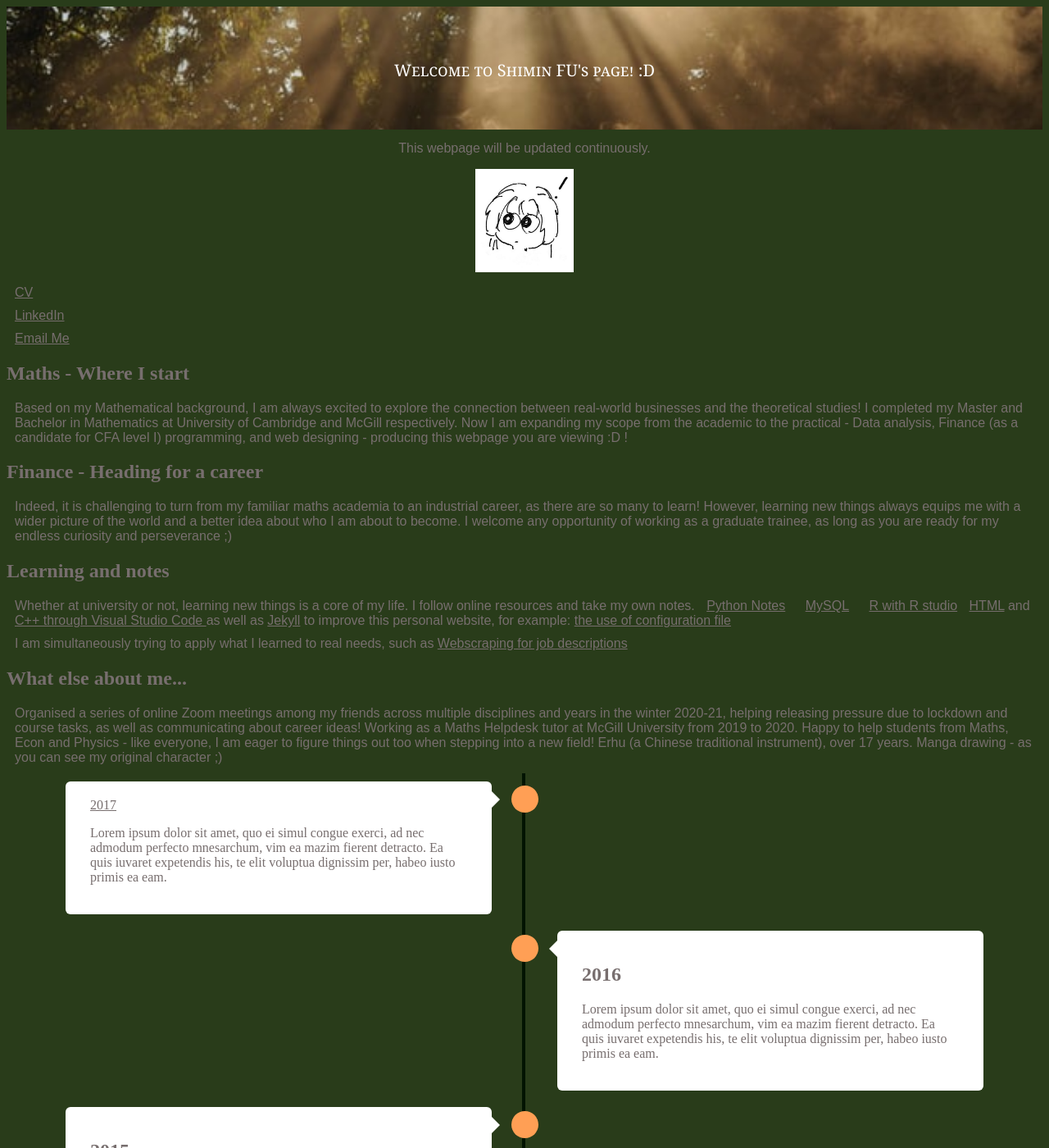
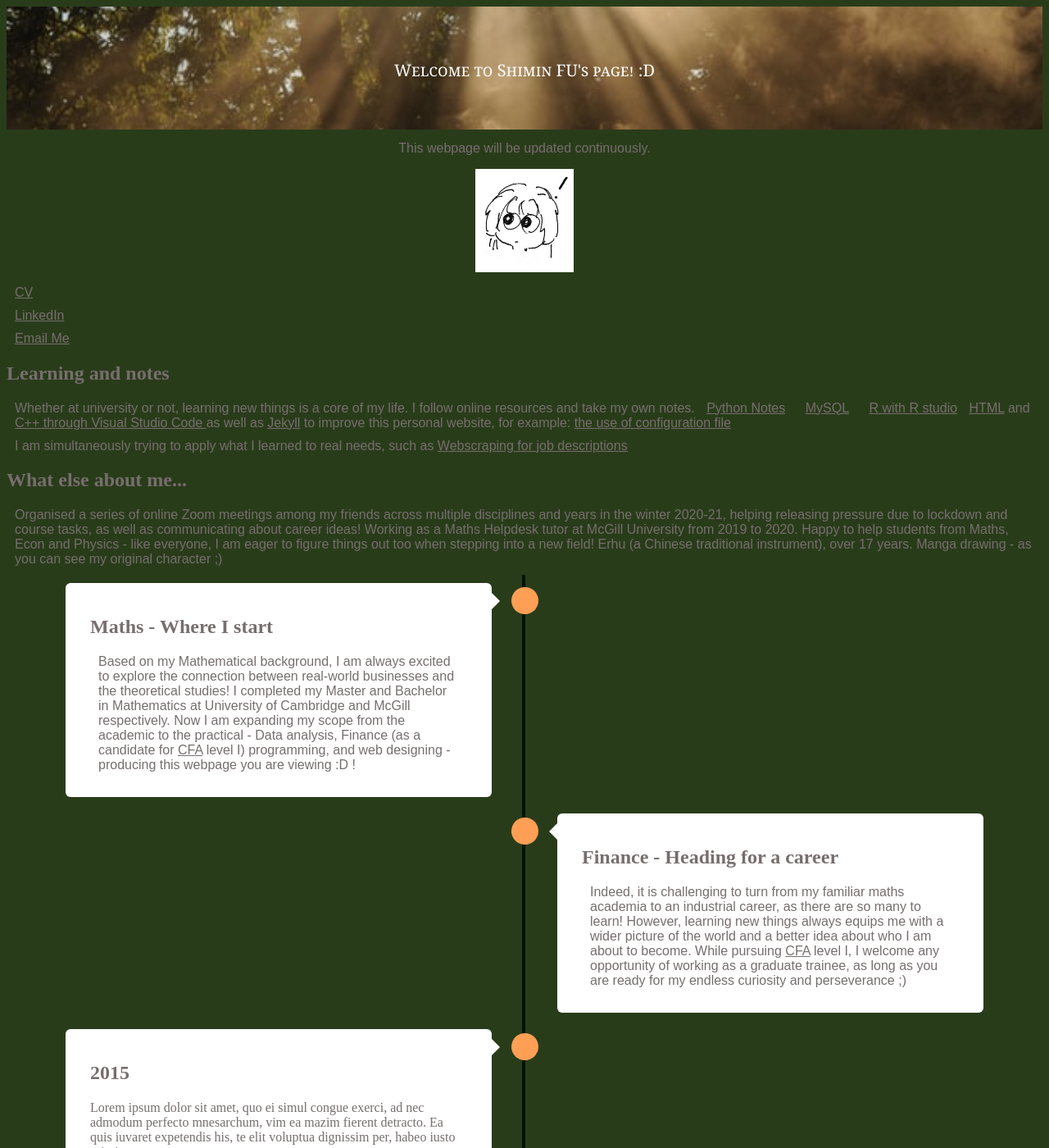
Before and after one commit to Shimin233/-Shimin233.github.io, a Jekyll site: the page index.html, which Jekyll copies as it is, in a window 1280 px wide and 1400 px high. Shown: the whole window at 82% size. Built offline with Jekyll 4.4.1, drawn with Linux system fonts in a browser that asks for light colours; some of the changed text lies outside the part shown.

Commit message:
Update index.html

```diff
--- a/index.html
+++ b/index.html
@@ -237,25 +237,8 @@
       >
       <a class="mid sans-serif" href="mailto:sf686@cantab.ac.uk">Email Me</a>
     </div>
-    <h2>Maths - Where I start</h2>
-    <p class="sans-serif">
-      Based on my Mathematical background, I am always excited to explore the
-      connection between real-world businesses and the theoretical studies! I
-      completed my Master and Bachelor in Mathematics at University of Cambridge
-      and McGill respectively. Now I am expanding my scope from the academic to
-      the practical - Data analysis, Finance (as a candidate for CFA level I)
-      programming, and web designing - producing this webpage you are viewing :D
-      !
-    </p>
-    <h2>Finance - Heading for a career</h2>
-    <p class="sans-serif">
-      Indeed, it is challenging to turn from my familiar maths academia to an
-      industrial career, as there are so many to learn! However, learning new
-      things always equips me with a wider picture of the world and a better
-      idea about who I am about to become. I welcome any opportunity of working
-      as a graduate trainee, as long as you are ready for my endless curiosity
-      and perseverance ;)
-    </p>
+
+
     <h2>Learning and notes</h2>
     <div class="sans-serif"></div>
     <p class="sans-serif">
@@ -308,14 +291,32 @@
   <div class="timeline">
     <div class="container left">
       <div class="content">
-        <a href="www.google.com">2017</a>
-        <p>Lorem ipsum dolor sit amet, quo ei simul congue exerci, ad nec admodum perfecto mnesarchum, vim ea mazim fierent detracto. Ea quis iuvaret expetendis his, te elit voluptua dignissim per, habeo iusto primis ea eam.</p>
+        <h2>Maths - Where I start</h2>
+        <p class="sans-serif">
+          Based on my Mathematical background, I am always excited to explore the
+          connection between real-world businesses and the theoretical studies! I
+          completed my Master and Bachelor in Mathematics at University of Cambridge
+          and McGill respectively. Now I am expanding my scope from the academic to
+          the practical - Data analysis, Finance (as a candidate for
+          <a href="https://www.cfainstitute.org/en/programs/cfa">CFA</a> level I)
+          programming, and web designing - producing this webpage you are viewing :D
+          !
+        </p>
       </div>
     </div>
     <div class="container right">
       <div class="content">
-        <h2>2016</h2>
-        <p>Lorem ipsum dolor sit amet, quo ei simul congue exerci, ad nec admodum perfecto mnesarchum, vim ea mazim fierent detracto. Ea quis iuvaret expetendis his, te elit voluptua dignissim per, habeo iusto primis ea eam.</p>
+        <h2>Finance - Heading for a career</h2>
+        <p class="sans-serif">
+          Indeed, it is challenging to turn from my familiar maths academia to an
+          industrial career, as there are so many to learn! However, learning new
+          things always equips me with a wider picture of the world and a better
+          idea about who I am about to become. While pursuing
+          <a href="https://www.cfainstitute.org/en/programs/cfa">CFA</a>  level I,
+          I welcome any opportunity of working
+          as a graduate trainee, as long as you are ready for my endless curiosity
+          and perseverance ;)
+        </p>
       </div>
     </div>
     <div class="container left">
@@ -327,7 +328,10 @@
     <div class="container right">
       <div class="content">
         <h2>2012</h2>
-        <p>Lorem ipsum dolor sit amet, quo ei simul congue exerci, ad nec admodum perfecto mnesarchum, vim ea mazim fierent detracto. Ea quis iuvaret expetendis his, te elit voluptua dignissim per, habeo iusto primis ea eam.</p>
+        <p>Lorem ipsum dolor
+          sit amet, quo ei simul congue exerci,
+          ad nec admodum perfecto mnesarchum, vim ea mazim fier
+          dignissim per, habeo iusto primis ea eam.</p>
       </div>
     </div>
     <div class="container left">
```
